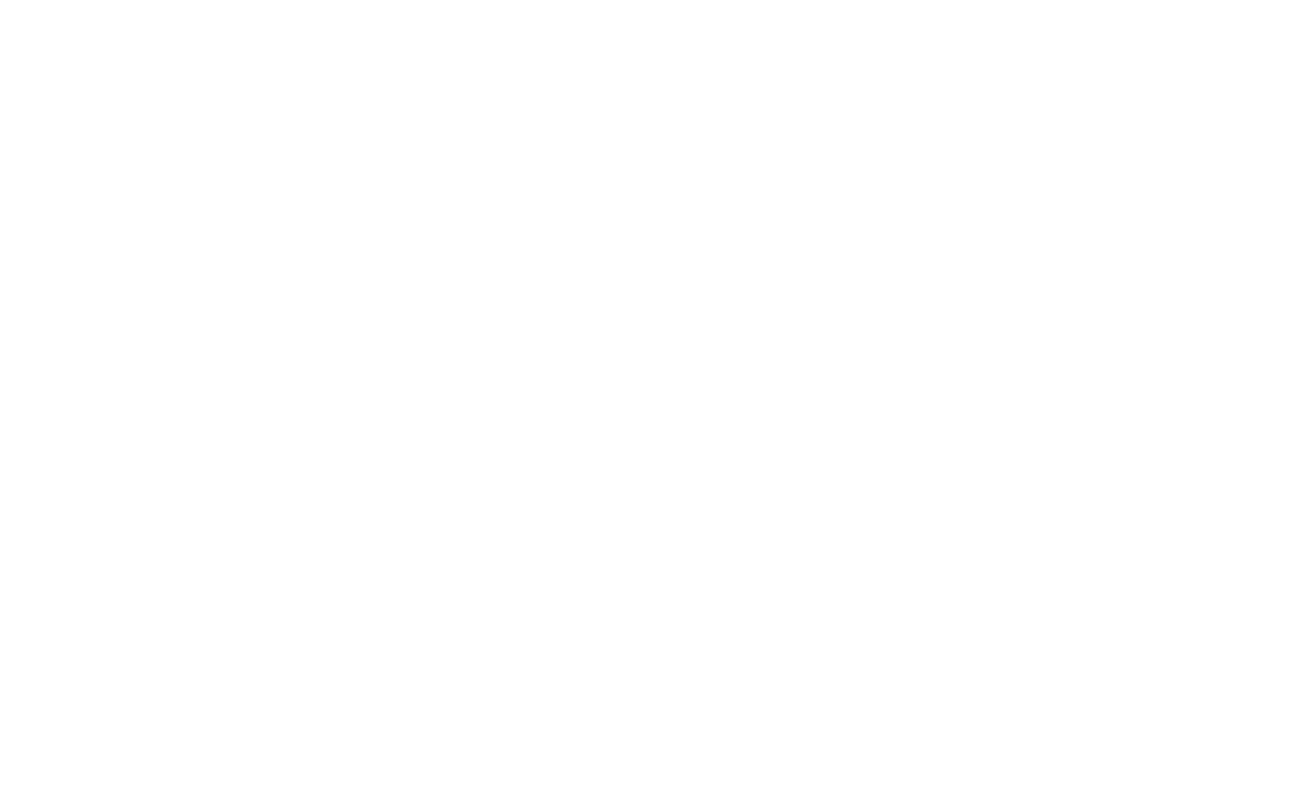
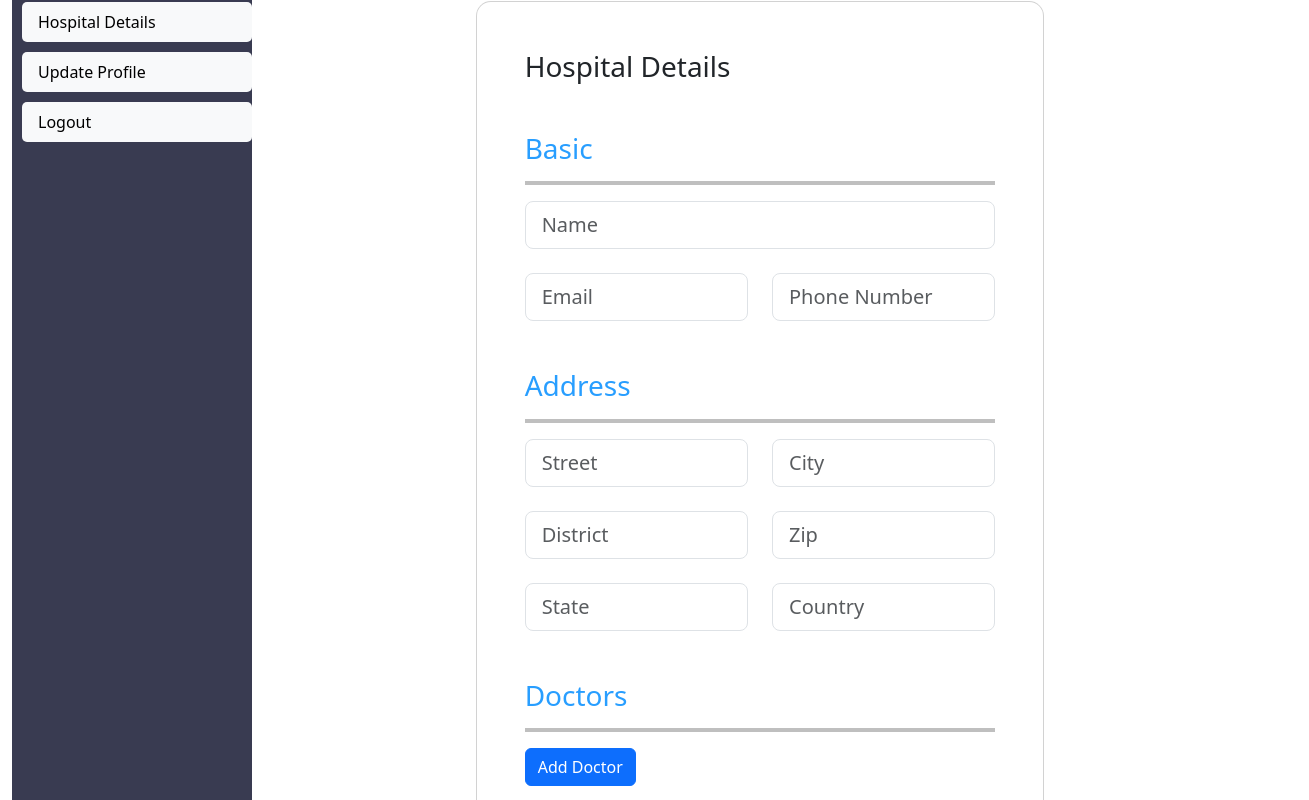
Before and after one commit to roopeshkr/HealthSPAR, an Angular app in the folder product-webapp/healthspar-app/: page /hospital-details in a window 1280 px wide. Before the commit this address led to /. Shown: the part 200-1000 px from the top of the page, 1309 px wide, since content can reach past the window. Before the commit the page ends 800 px from the top, so only its background shows below. Built offline with nearby package versions, Linux system fonts and the light colour scheme.

Commit message:
Adding Doctors field in hospital details page

```diff
--- a/product-webapp/healthspar-app/angular.json
+++ b/product-webapp/healthspar-app/angular.json
@@ -97,5 +97,8 @@
         }
       }
     }
+  },
+  "cli": {
+    "analytics": false
   }
 }
--- a/product-webapp/healthspar-app/src/app/app.component.html
+++ b/product-webapp/healthspar-app/src/app/app.component.html
@@ -1,4 +1,4 @@
-<app-navbar></app-navbar>
+<!-- <app-navbar></app-navbar> -->
 <main class="container-fluid">
   <router-outlet></router-outlet>
 </main>
--- a/product-webapp/healthspar-app/src/app/components/hospital/hospital-details/hospital-details.component.html
+++ b/product-webapp/healthspar-app/src/app/components/hospital/hospital-details/hospital-details.component.html
@@ -129,6 +129,57 @@
                     </div>
                   </div>
                 </div>
+                <br>
+                <h3><span>Doctors</span></h3>
+                <hr>
+                <div class="form-group" *ngFor="let doctor of doctors; let i = index">
+                  <h4>Doctor {{ i + 1 }}</h4>
+                  <div class="row">
+                    <div class="col-md-6 mb-4">
+                      <input type="text" class="form-control" placeholder="Name" id="doctorName{{ i }}"
+                        name="doctorName{{ i }}" [(ngModel)]="doctor.name">
+                    </div>
+                    <div class="col-md-6 mb-4">
+                      <input type="text" class="form-control" placeholder="Specialty" id="doctorSpecialty{{ i }}"
+                        name="doctorSpecialty{{ i }}" [(ngModel)]="doctor.specialty">
+                    </div>
+                  </div>
+                  <div class="row">
+                    <div class="col-md-6 mb-4">
+                      <input type="text" class="form-control" placeholder="Year of Experience"
+                        id="doctorExperience{{ i }}" name="doctorExperience{{ i }}" [(ngModel)]="doctor.experience">
+                    </div>
+                    <div class="col-md-6 mb-4">
+                      <input type="text" class="form-control" placeholder="Language Known" id="doctorLanguage{{ i }}"
+                        name="doctorLanguage{{ i }}" [(ngModel)]="doctor.language">
+                    </div>
+                  </div>
+                  <div class="row">
+                    <div class="col-md-6 mb-4">
+                      <div class="form-outline">
+                        <input type="text" id="Education" placeholder="Education Qualification "
+                          class="form-control form-control-lg" />
+                      </div>
+                    </div>
+                    <div class="col-md-3 mb-4">
+                      <div class="form-outline">
+                        <input type="text" id="starttime" placeholder="Start Time"
+                          class="form-control form-control-lg" />
+                      </div>
+                    </div>
+                    <div class="col-md-3 mb-4">
+                      <div class="form-outline">
+                        <input type="text" id="endtime" placeholder="End Time" class="form-control form-control-lg" />
+                      </div>
+                    </div>
+                  </div>
+                  <div class="form-group">
+                    <textarea class="form-control" placeholder="Add Bio" id="bio" rows="3"></textarea>
+                  </div>
+                  <button type="button" class="btn btn-danger" (click)="removeDoctor(i)">Remove Doctor</button>
+                </div>
+                <button class="btn btn-primary" (click)="addDoctor()">Add Doctor</button>
+
                 <div class="d-flex align-items-center justify-content-center">
                   <button type="submit" class="btn btn-danger">Save</button>
                 </div>
--- a/product-webapp/healthspar-app/src/app/components/hospital/hospital-details/hospital-details.component.ts
+++ b/product-webapp/healthspar-app/src/app/components/hospital/hospital-details/hospital-details.component.ts
@@ -1,11 +1,30 @@
-import { Component } from '@angular/core';
-
+import { Component, OnInit } from '@angular/core';
 @Component({
   selector: 'app-hospital-details',
   templateUrl: './hospital-details.component.html',
   styleUrls: ['./hospital-details.component.css'],
 })
 export class HospitalDetailsComponent {
+  doctors: Array<{
+    name: string;
+    specialty: string;
+    experience: string;
+    language: string;
+  }> = [];
+
+  removeDoctor(index: number) {
+    this.doctors.splice(index, 1);
+  }
+
+  addDoctor() {
+    this.doctors.push({
+      name: '',
+      specialty: '',
+      experience: '',
+      language: '',
+    });
+  }
+
   status: boolean = false;
   clickEvent() {
     this.status = !this.status;
```
Also changed, not shown: product-webapp/healthspar-app/src/app/app-routing.module.ts (+8 -3 lines), product-webapp/healthspar-app/src/app/app.module.ts (+10 -4 lines).
